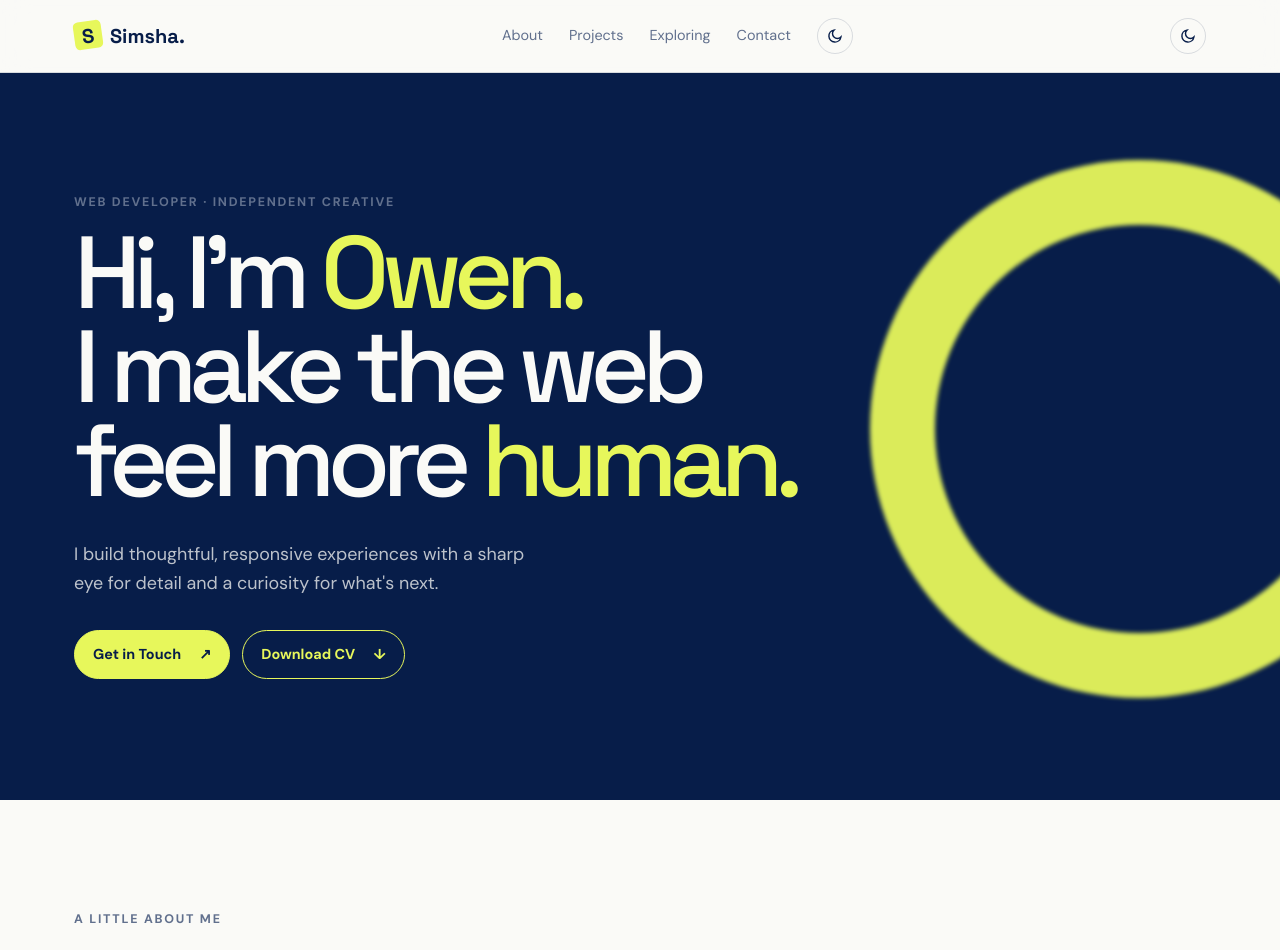
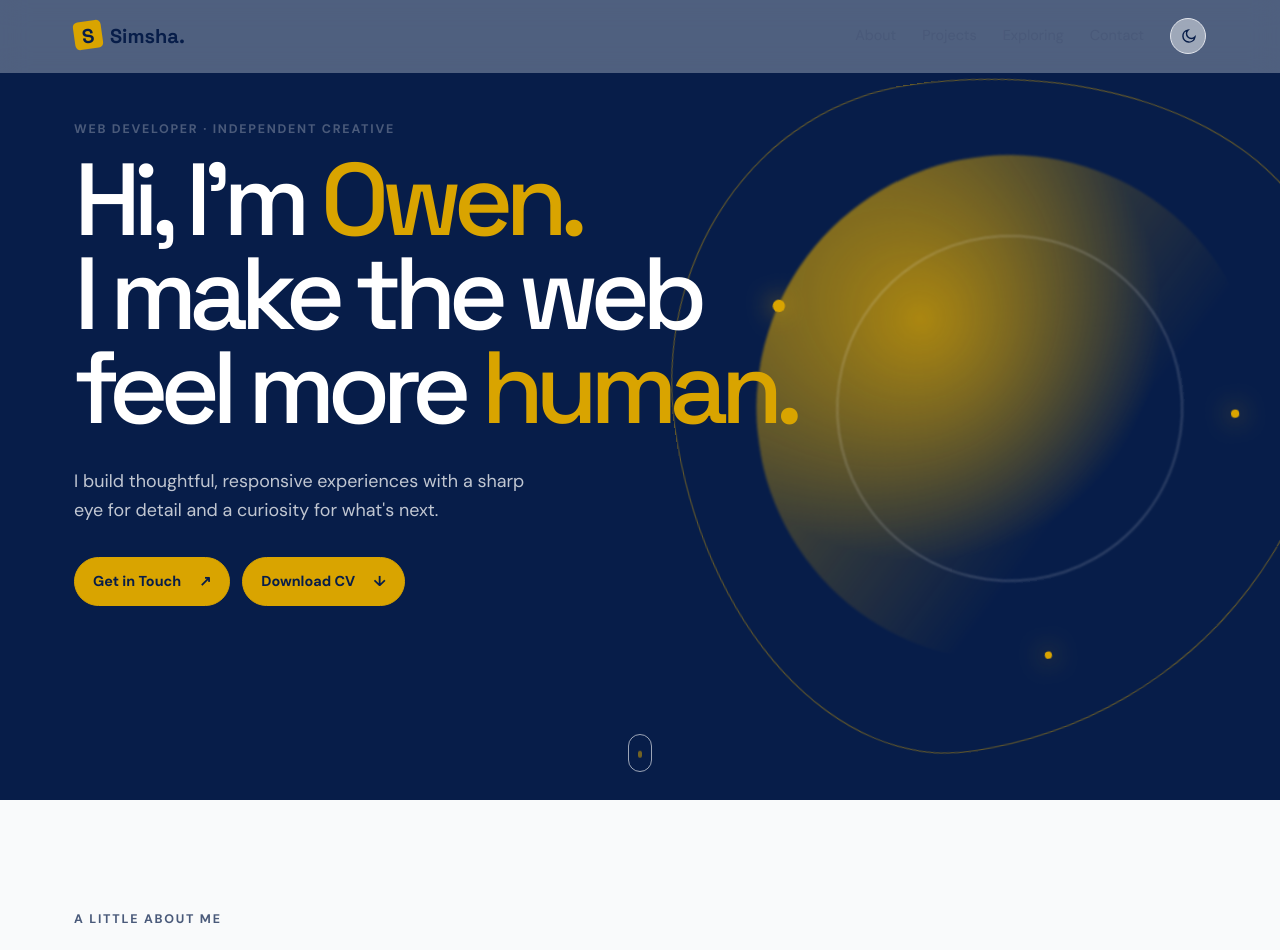
Before and after one commit to OwenPrasimsha/simsha, a React (Vite) app: page / in a window 1280 px wide. Shown: the top 950 px of the page. Built offline with nearby package versions, Linux system fonts and the light colour scheme.

Commit message:
Polish portfolio navigation and theme

```diff
--- a/src/components/common/Header.jsx
+++ b/src/components/common/Header.jsx
@@ -1,5 +1,39 @@
-import { Sun, Moon } from "./icons";
+import { useEffect, useState } from "react";
+import { Menu, Sun, Moon, X } from "./icons";
+
+const links = [["About", "#about"], ["Projects", "#projects"], ["Exploring", "#exploring"], ["Contact", "#contact"]];
 
 export default function Header({ theme, onThemeChange }) {
-  return <header className="header"><div className="header-inner"><a className="logo" href="#top"><span className="logo-mark">S</span>Simsha.</a><nav className="nav"><a href="#about">About</a><a href="#projects">Projects</a><a href="#exploring">Exploring</a><a href="#contact">Contact</a><button className="theme-toggle" onClick={onThemeChange} aria-label={`Switch to ${theme === "light" ? "dark" : "light"} theme`}>{theme === "light" ? <Moon /> : <Sun />}</button></nav><button className="theme-toggle mobile-theme" onClick={onThemeChange} aria-label="Toggle theme">{theme === "light" ? <Moon /> : <Sun />}</button></div></header>;
+  const [isScrolled, setIsScrolled] = useState(false);
+  const [isMenuOpen, setIsMenuOpen] = useState(false);
+
+  useEffect(() => {
+    const onScroll = () => setIsScrolled(window.scrollY > 16);
+    onScroll();
+    window.addEventListener("scroll", onScroll, { passive: true });
+    return () => window.removeEventListener("scroll", onScroll);
+  }, []);
+
+  const closeMenu = () => setIsMenuOpen(false);
+  const themeIcon = theme === "light" ? <Moon /> : <Sun />;
+
+  return <header className={`header ${isScrolled ? "is-scrolled" : ""}`}>
+    <div className="header-inner">
+      <a className="logo" href="#top" onClick={closeMenu}><span className="logo-mark">S</span>Simsha.</a>
+      <nav className="nav" aria-label="Primary navigation">
+        {links.map(([label, href]) => <a key={href} href={href}>{label}</a>)}
+        <button className="theme-toggle" onClick={onThemeChange} aria-label={`Switch to ${theme === "light" ? "dark" : "light"} theme`}>{themeIcon}</button>
+      </nav>
+      <div className="mobile-controls">
+        <button className="theme-toggle" onClick={onThemeChange} aria-label={`Switch to ${theme === "light" ? "dark" : "light"} theme`}>{themeIcon}</button>
+        <button className="menu-toggle" onClick={() => setIsMenuOpen(true)} aria-label="Open navigation menu" aria-expanded={isMenuOpen}><Menu /></button>
+      </div>
+    </div>
+    <div className={`mobile-menu ${isMenuOpen ? "is-open" : ""}`} aria-hidden={!isMenuOpen}>
+      <div className="mobile-menu-panel">
+        <div className="mobile-menu-top"><span>Menu</span><button className="menu-toggle" onClick={closeMenu} aria-label="Close navigation menu"><X /></button></div>
+        <nav aria-label="Mobile navigation">{links.map(([label, href]) => <a key={href} href={href} onClick={closeMenu}>{label}<span>↗</span></a>)}</nav>
+      </div>
+    </div>
+  </header>;
 }
--- a/src/components/common/icons.jsx
+++ b/src/components/common/icons.jsx
@@ -1,3 +1,5 @@
+export function Menu() { return <svg aria-hidden="true" width="19" height="19" viewBox="0 0 24 24" fill="none" stroke="currentColor" strokeWidth="2"><path d="M4 7h16M4 12h16M4 17h16" /></svg>; }
+export function X() { return <svg aria-hidden="true" width="19" height="19" viewBox="0 0 24 24" fill="none" stroke="currentColor" strokeWidth="2"><path d="m6 6 12 12M18 6 6 18" /></svg>; }
 export function Sun() { return <svg aria-hidden="true" width="17" height="17" viewBox="0 0 24 24" fill="none" stroke="currentColor" strokeWidth="2"><circle cx="12" cy="12" r="4"/><path d="M12 2v2M12 20v2M4.93 4.93l1.41 1.41M17.66 17.66l1.41 1.41M2 12h2M20 12h2M4.93 19.07l1.41-1.41M17.66 6.34l1.41-1.41"/></svg>; }
 export function Moon() { return <svg aria-hidden="true" width="17" height="17" viewBox="0 0 24 24" fill="none" stroke="currentColor" strokeWidth="2"><path d="M21 12.8A8.5 8.5 0 1 1 11.2 3 6.5 6.5 0 0 0 21 12.8z"/></svg>; }
 export function Github() { return <svg aria-hidden="true" width="20" height="20" viewBox="0 0 24 24" fill="currentColor"><path d="M12 .5a12 12 0 0 0-3.79 23.39c.6.11.82-.26.82-.58v-2.03c-3.34.73-4.04-1.61-4.04-1.61-.55-1.39-1.33-1.76-1.33-1.76-1.09-.75.08-.74.08-.74 1.2.08 1.84 1.24 1.84 1.24 1.07 1.83 2.8 1.3 3.49.99.11-.78.42-1.3.76-1.6-2.67-.3-5.47-1.34-5.47-5.93 0-1.31.47-2.38 1.24-3.22-.13-.3-.54-1.52.12-3.17 0 0 1.01-.32 3.3 1.23a11.5 11.5 0 0 1 6 0c2.29-1.55 3.3-1.23 3.3-1.23.66 1.65.25 2.87.12 3.17.77.84 1.24 1.91 1.24 3.22 0 4.6-2.8 5.62-5.48 5.92.43.37.81 1.1.81 2.22v3.29c0 .32.22.69.83.57A12 12 0 0 0 12 .5z"/></svg>; }
--- a/src/components/sections/Hero.jsx
+++ b/src/components/sections/Hero.jsx
@@ -4,5 +4,5 @@ import ButtonLink from "../common/ButtonLink";
 export default function Hero() {
   const [offset, setOffset] = useState(0);
   useEffect(() => { const onScroll = () => setOffset(window.scrollY * 0.16); window.addEventListener("scroll", onScroll, { passive: true }); return () => window.removeEventListener("scroll", onScroll); }, []);
-  return <section className="hero" style={{ "--parallax": `${offset}px` }}><div className="hero-glow" /><div className="hero-inner"><p className="eyebrow">Web developer · Independent creative</p><h1>Hi, I&apos;m <span>Owen.</span><br />I make the web<br />feel more <em>human.</em></h1><p className="hero-intro">I build thoughtful, responsive experiences with a sharp eye for detail and a curiosity for what&apos;s next.</p><div className="hero-actions"><ButtonLink variant="primary" href="mailto:owenprasimsha84@gmail.com">Get in Touch <span>↗</span></ButtonLink><ButtonLink variant="secondary" href="/files/owen-prasimsha.pdf" download="Owen-Prasimsha-CV.pdf">Download CV <span>↓</span></ButtonLink></div></div></section>;
+  return <section className="hero" style={{ "--parallax": `${offset}px` }}><div className="hero-orbit" aria-hidden="true"><span /><span /><span /></div><div className="hero-inner"><p className="eyebrow">Web developer · Independent creative</p><h1>Hi, I&apos;m <span>Owen.</span><br />I make the web<br />feel more <em>human.</em></h1><p className="hero-intro">I build thoughtful, responsive experiences with a sharp eye for detail and a curiosity for what&apos;s next.</p><div className="hero-actions"><ButtonLink variant="primary" href="mailto:owenprasimsha84@gmail.com">Get in Touch <span>↗</span></ButtonLink><ButtonLink variant="secondary" href="/files/owen-prasimsha.pdf" download="Owen-Prasimsha-CV.pdf">Download CV <span>↓</span></ButtonLink></div></div><a className="scroll-indicator" href="#about" aria-label="Scroll to about section"><span /></a></section>;
 }
--- a/src/index.css
+++ b/src/index.css
@@ -5,24 +5,37 @@
 @tailwind components;
 @tailwind utilities;
 
-.header { background:color-mix(in srgb,var(--snow) 86%,transparent); border-bottom:1px solid var(--line); backdrop-filter:blur(14px); }
+.header { background:color-mix(in srgb,var(--bg) 30%,transparent); border-bottom:1px solid transparent; position:fixed; inset:0 0 auto; z-index:20; transition:background .3s ease,box-shadow .3s ease,border-color .3s ease; backdrop-filter:blur(14px); }
+.header.is-scrolled { background:color-mix(in srgb,var(--bg) 88%,transparent); border-color:var(--line); box-shadow:0 10px 30px color-mix(in srgb,var(--navy) 12%,transparent); }
 .header-inner { max-width:1180px; margin:auto; display:flex; align-items:center; justify-content:space-between; padding:18px 24px; }
 .logo { font-family:"Space Grotesk",sans-serif; font-size:1.25rem; font-weight:700; text-decoration:none; }
 .logo-mark { color:var(--navy); background:var(--lemon); border-radius:5px; display:inline-grid; height:28px; margin-right:8px; place-items:center; transform:rotate(-8deg); width:28px; }
 .nav { display:flex; gap:26px; align-items:center; }
 .nav a { color:var(--muted); font-size:.9rem; text-decoration:none; } .nav a:hover { color:var(--navy); }
-.theme-toggle { background:none; border:1px solid var(--line); border-radius:50%; color:var(--navy); cursor:pointer; display:grid; height:36px; place-items:center; width:36px; }
-.hero { background:var(--navy); color:var(--snow); min-height:calc(100vh - 73px); overflow:hidden; position:relative; }
-.hero-glow { background:var(--lemon); border-radius:50%; filter:blur(2px); height:42vw; max-height:580px; max-width:580px; opacity:.95; position:absolute; right:-10vw; top:calc(12% - var(--parallax)); width:42vw; }
-.hero-glow:after { background:var(--navy); border-radius:50%; content:""; inset:12%; position:absolute; }
+.theme-toggle,.menu-toggle { background:color-mix(in srgb,var(--surface) 45%,transparent); border:1px solid var(--line); border-radius:50%; color:var(--navy); cursor:pointer; display:grid; height:36px; place-items:center; width:36px; transition:background .2s,color .2s,transform .2s; }
+.theme-toggle:hover,.menu-toggle:hover { background:var(--accent); color:var(--text-primary); transform:translateY(-2px); }
+.mobile-controls,.mobile-menu { display:none; }
+.hero { background:var(--navy); color:var(--snow); min-height:100vh; overflow:hidden; position:relative; }
+.hero-orbit { position:absolute; right:-5vw; top:calc(8% - var(--parallax)); width:min(52vw,650px); aspect-ratio:1; border:1px solid color-mix(in srgb,var(--accent) 45%,transparent); border-radius:42% 58% 63% 37% / 46% 38% 62% 54%; animation:float-orbit 13s ease-in-out infinite; transform:rotate(-18deg); }
+.hero-orbit:before,.hero-orbit:after { content:""; position:absolute; border-radius:50%; filter:blur(1px); }
+.hero-orbit:before { inset:12%; background:radial-gradient(circle at 35% 30%,var(--accent),transparent 50%),linear-gradient(135deg,color-mix(in srgb,var(--accent) 68%,transparent),transparent 65%); opacity:.78; }
+.hero-orbit:after { inset:24%; border:1px solid color-mix(in srgb,var(--surface) 35%,transparent); }
+.hero-orbit span { position:absolute; z-index:1; width:12px; height:12px; border-radius:50%; background:var(--accent); box-shadow:0 0 24px var(--accent); }
+.hero-orbit span:nth-child(1){left:17%;top:29%}.hero-orbit span:nth-child(2){right:16%;top:55%;width:8px;height:8px}.hero-orbit span:nth-child(3){left:50%;bottom:12%;width:7px;height:7px}
+@keyframes float-orbit { 50% { transform:rotate(-8deg) translate3d(-12px,18px,0) scale(1.03); } }
 .hero-inner { max-width:1180px; margin:auto; padding:clamp(90px,15vh,180px) 24px; position:relative; z-index:1; }
 .hero h1 { font-family:"Space Grotesk",sans-serif; font-size:clamp(3.4rem,8vw,7.8rem); letter-spacing:-.08em; line-height:.92; margin:0; max-width:900px; }
 .hero h1 span,.hero h1 em { color:var(--lemon); font-style:normal; }
 .hero-intro { color:color-mix(in srgb,var(--snow) 75%,transparent); font-size:1.12rem; line-height:1.6; margin:32px 0; max-width:480px; }
 .hero-actions { display:flex; flex-wrap:wrap; gap:12px; }
+.scroll-indicator { position:absolute; bottom:28px; left:50%; width:24px; height:38px; border:1px solid color-mix(in srgb,var(--snow) 60%,transparent); border-radius:999px; transform:translateX(-50%); }
+.scroll-indicator span { display:block; width:4px; height:7px; margin:7px auto 0; border-radius:99px; background:var(--lemon); animation:bob 1.8s ease-in-out infinite; }
+@keyframes bob { 50% { transform:translateY(10px); opacity:.45; } }
 .button-link { align-items:center; border:1px solid var(--lemon); border-radius:999px; display:inline-flex; font-size:.9rem; font-weight:700; gap:18px; padding:13px 18px; text-decoration:none; transition:transform .2s,background .2s; }
-.button-link:hover { transform:translateY(-3px); } .button-primary { background:var(--lemon); color:var(--navy); } .button-secondary { color:var(--lemon); }
+.button-link:hover { transform:translateY(-3px); } .button-primary { background:var(--lemon); color:var(--navy); } .button-secondary { background:var(--lemon); color:var(--navy); } .button-secondary:hover { background:var(--accent-hover); border-color:var(--accent-hover); }
 .projects-section { max-width:1180px; margin:auto; padding:110px 24px; } .projects-section h2 { font-family:"Space Grotesk",sans-serif; font-size:clamp(2.3rem,5vw,4.2rem); letter-spacing:-.06em; margin:0 0 35px; }
 .projects-grid { display:grid; gap:18px; grid-template-columns:repeat(3,1fr); } .project-card { background:color-mix(in srgb,var(--navy) 5%,var(--snow)); border:1px solid var(--line); border-radius:18px; overflow:hidden; padding:10px; transition:transform .3s ease,box-shadow .3s ease; } .project-card:hover { box-shadow:0 20px 45px color-mix(in srgb,var(--navy) 18%,transparent); transform:scale(1.025); } .project-card img { border-radius:11px; height:210px; object-fit:cover; width:100%; } .project-content { padding:12px 8px 8px; } .project-content h3 { font-family:"Space Grotesk",sans-serif; margin:0 0 10px; } .project-content p { color:var(--muted); font-size:.9rem; line-height:1.55; } .project-tags { display:flex; flex-wrap:wrap; gap:6px; } .project-tags span { border:1px solid var(--line); border-radius:99px; color:var(--muted); font-size:.7rem; padding:4px 8px; }
 .footer { background:var(--navy); color:var(--snow); padding:90px 24px 45px; } .footer-inner { max-width:1180px; margin:auto; } .footer h2 { font-family:"Space Grotesk",sans-serif; font-size:clamp(2.5rem,6vw,5rem); letter-spacing:-.07em; margin:0 0 14px; } .footer p { color:color-mix(in srgb,var(--snow) 68%,transparent); font-size:1.1rem; margin:0 0 28px; } .footer-actions { align-items:center; display:flex; flex-wrap:wrap; gap:20px; } .socials { display:flex; gap:14px; } .socials a { align-items:center; border:1px solid color-mix(in srgb,var(--snow) 30%,transparent); border-radius:50%; display:grid; height:42px; place-items:center; transition:background .2s; width:42px; } .socials a:hover { background:var(--lemon); color:var(--navy); }
-@media (max-width:700px) { .nav { display:none; } .header-inner { padding:16px 20px; } .hero-inner { padding:100px 20px; } .hero-glow { height:80vw; right:-30vw; top:45%; width:80vw; } .projects-section { padding:76px 20px; } .projects-grid { grid-template-columns:1fr; } }
+@media (max-width:700px) { .nav { display:none; } .mobile-controls { display:flex; align-items:center; gap:8px; } .header-inner { padding:16px 20px; } .hero-inner { padding:120px 20px 100px; } .hero-orbit { width:90vw; right:-34vw; top:42%; } .projects-section { padding:76px 20px; } .projects-grid { grid-template-columns:1fr; } .mobile-menu { display:block; position:fixed; inset:0; background:rgba(7,29,73,.45); opacity:0; pointer-events:none; transition:opacity .25s ease; } .mobile-menu.is-open { opacity:1; pointer-events:auto; } .mobile-menu-panel { background:var(--surface); color:var(--text-primary); height:100%; margin-left:auto; max-width:330px; padding:22px 24px; transform:translateX(100%); transition:transform .3s ease; } .mobile-menu.is-open .mobile-menu-panel { transform:none; } .mobile-menu-top { display:flex; align-items:center; justify-content:space-between; font-family:"Space Grotesk",sans-serif; font-size:1.2rem; font-weight:700; margin-bottom:50px; } .mobile-menu nav { display:flex; flex-direction:column; gap:8px; } .mobile-menu nav a { display:flex; justify-content:space-between; border-bottom:1px solid var(--line); font-family:"Space Grotesk",sans-serif; font-size:1.65rem; padding:16px 0; text-decoration:none; } .mobile-menu nav a span { color:var(--accent); font-size:1rem; } }
+@media (min-width:701px) { .mobile-controls { display:none; } }
+@media (prefers-reduced-motion:reduce) { .hero-orbit,.scroll-indicator span { animation:none; } }
--- a/src/styles/global.css
+++ b/src/styles/global.css
@@ -1,10 +1,10 @@
 @import url("https://fonts.googleapis.com/css2?family=DM+Sans:wght@400;500;600;700&family=Space+Grotesk:wght@500;600;700&display=swap");
 
-:root { --navy:#071D49; --snow:#FAFAF7; --lemon:#E7F75B; --muted:#61708d; --line:rgba(7,29,73,.14); }
-:root[data-theme="dark"] { --snow:#071D49; --navy:#FAFAF7; --muted:#c0cbe0; --line:rgba(250,250,247,.18); }
+:root { --bg:#F9FAFB; --surface:#FFFFFF; --text-primary:#071D49; --text-secondary:#4A5A7A; --accent:#D9A400; --accent-hover:#B8890A; --line:#E2E5EC; --navy:var(--text-primary); --snow:var(--surface); --lemon:var(--accent); --muted:var(--text-secondary); }
+:root[data-theme="dark"] { --bg:#071D49; --surface:#0E2A5E; --text-primary:#F7F7F2; --text-secondary:#B8C2D9; --accent:#F4D35E; --accent-hover:#FFE07A; --line:#1B3A73; --navy:var(--text-primary); --snow:var(--bg); --lemon:var(--accent); --muted:var(--text-secondary); }
 * { box-sizing:border-box; }
 html { scroll-behavior:smooth; }
-body { margin:0; background:var(--snow); color:var(--navy); font-family:"DM Sans",sans-serif; transition:background .25s,color .25s; }
+body { margin:0; background:var(--bg); color:var(--text-primary); font-family:"DM Sans",sans-serif; transition:background .25s,color .25s; }
 a { color:inherit; }
 .site-shell { overflow:hidden; }
 .section-heading { max-width:650px; }
@@ -14,7 +14,8 @@ a { color:inherit; }
 .about-grid { border-top:1px solid var(--line); display:grid; gap:36px; grid-template-columns:1fr 1fr; padding-top:30px; }
 .about-grid > p { font-size:1.2rem; line-height:1.65; margin:0; max-width:520px; }
 .skill-list { display:flex; flex-wrap:wrap; align-content:flex-start; gap:10px; }
-.skill-list span { border:1px solid var(--line); border-radius:999px; padding:9px 15px; font-size:.9rem; }
+.skill-list span { border:1px solid var(--line); border-radius:999px; padding:9px 15px; font-size:.9rem; transition:transform .2s ease,background .2s ease,border-color .2s ease,box-shadow .2s ease; }
+.skill-list span:hover { background:var(--accent); border-color:var(--accent); box-shadow:0 8px 20px color-mix(in srgb,var(--accent) 28%,transparent); color:var(--text-primary); transform:translateY(-3px) scale(1.04); }
 .exploring-section { border-top:1px solid var(--line); }
 .exploring-section .section-heading > p:last-child { color:var(--muted); font-size:1.08rem; line-height:1.6; }
 .exploring-grid { display:grid; grid-template-columns:repeat(3,1fr); gap:14px; margin-top:40px; }
```
